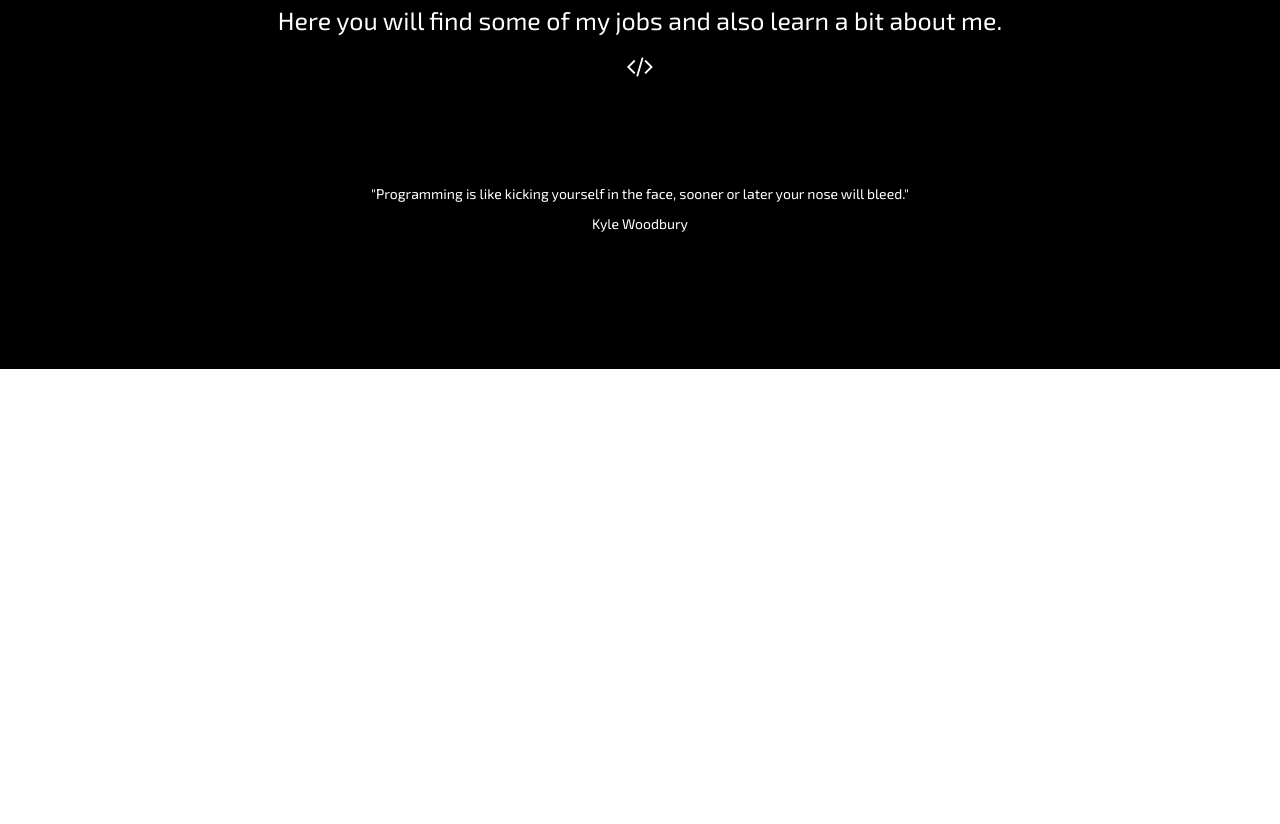
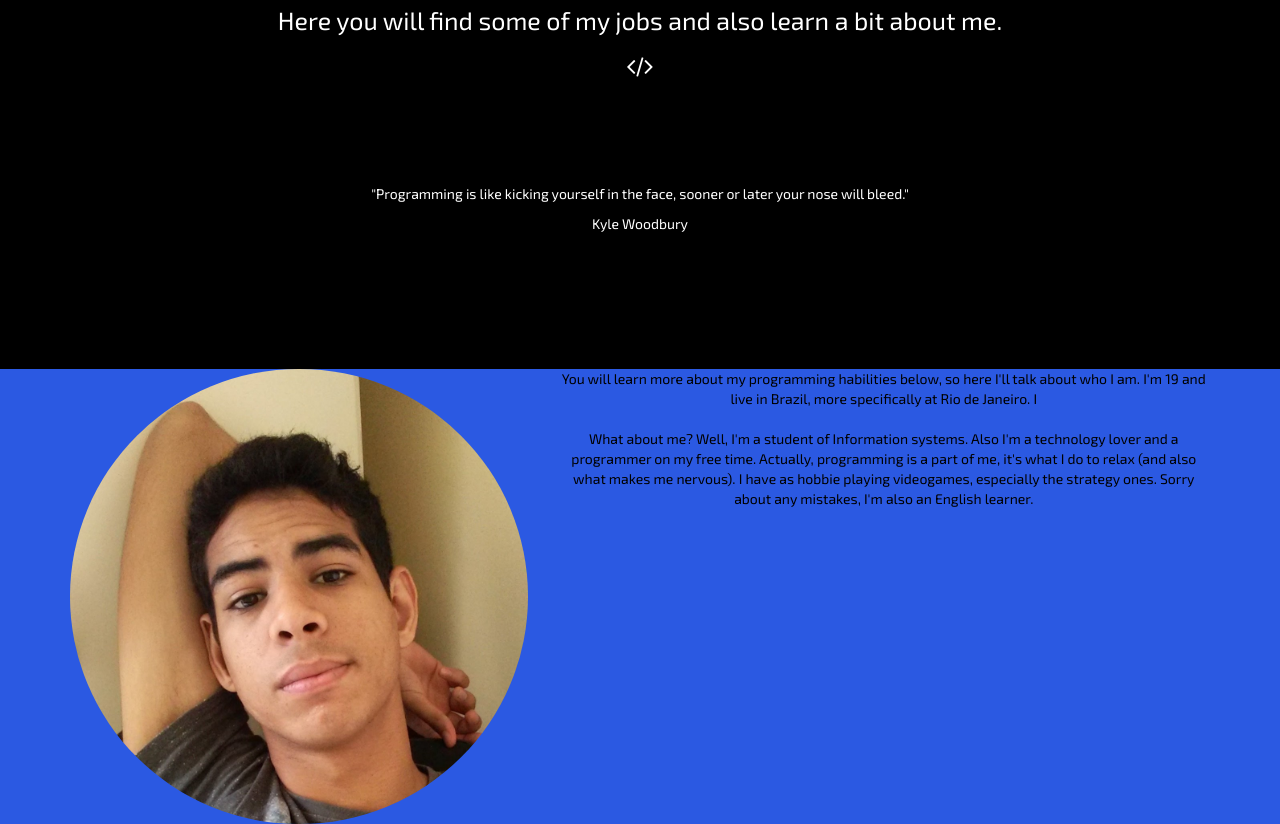
Before and after one commit to maxUmberto/portfolio, a plain HTML site: page index.html in a window 1280 px wide. Shown: the part 346-1170 px from the top of the page. Before the commit the page ends 800 px from the top, so only its background shows below. Drawn offline with nearby package versions, Linux system fonts and the light colour scheme.

Commit message:
Começo da página about me

```diff
--- a/css/estilo.css
+++ b/css/estilo.css
@@ -1,6 +1,7 @@
 body{
   margin: 0 auto;
   font-family: 'Exo 2', sans-serif;
+  font-size: 14px;
 }
 
 .nav{
@@ -49,6 +50,7 @@ body{
   text-align: center;
 }
 
-p.frase:before, p.frase:after {
-    content: '"';
+.bg2{
+  background-color: #2b59e2;
+  color: #000000;
 }
--- a/index.html
+++ b/index.html
@@ -59,13 +59,32 @@
       <i class="fa fa-code" aria-hidden="true"></i>
     </div>
     <div class="citacao">
-      <p class="frase">Programming is like kicking yourself in the face, sooner or later your nose will bleed.</p>
+      <p class="frase">"Programming is like kicking yourself in the face, sooner or later your nose will bleed."</p>
       <p>Kyle Woodbury</p>
     </div>
   </div>
 
-  <div class="container-fluid bg2">
-
+  <div class="container-fluid bg2 text-center">
+    <div class="container">
+      <div class="row">
+        <div class="col-md-5">
+          <img src="imagens/max.jpg" alt="Max Santos" class="img-responsive img-circle">
+        </div>
+        <div class="col-md-7">
+          <p>
+            You will learn more about my programming habilities below, so here I'll
+            talk about who I am.
+            I'm 19 and live in Brazil, more specifically at Rio de Janeiro. I
+            <br><br>
+            What about me? Well, I'm a student of Information systems. Also I'm a
+            technology lover and a programmer on my free time. Actually, programming
+            is a part of me, it's what I do to relax (and also what makes me nervous).
+            I have as hobbie playing videogames, especially the strategy ones.
+            Sorry about any mistakes, I'm also an English learner.
+          </p>
+        </div>
+      </div>
+    </div>
   </div>
 
   <!-- jQuery (necessary for Bootstrap's JavaScript plugins) -->
```
Also changed, not shown: imagens/max.JPG (added).
